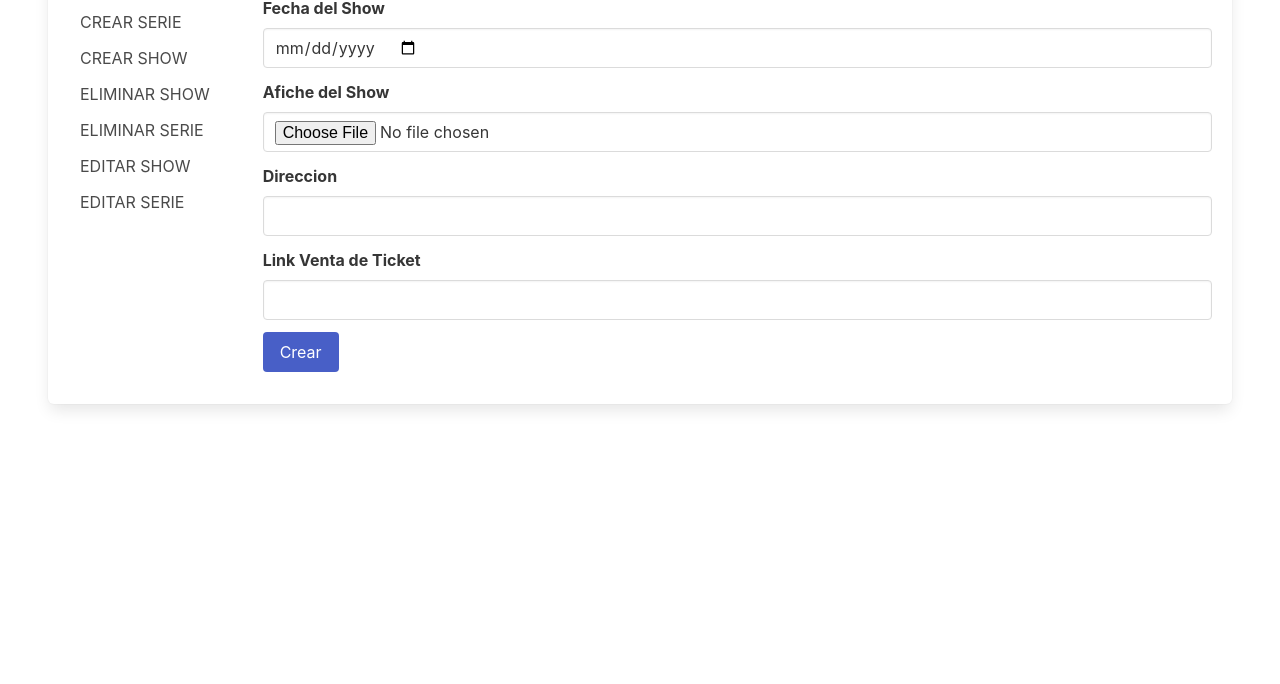
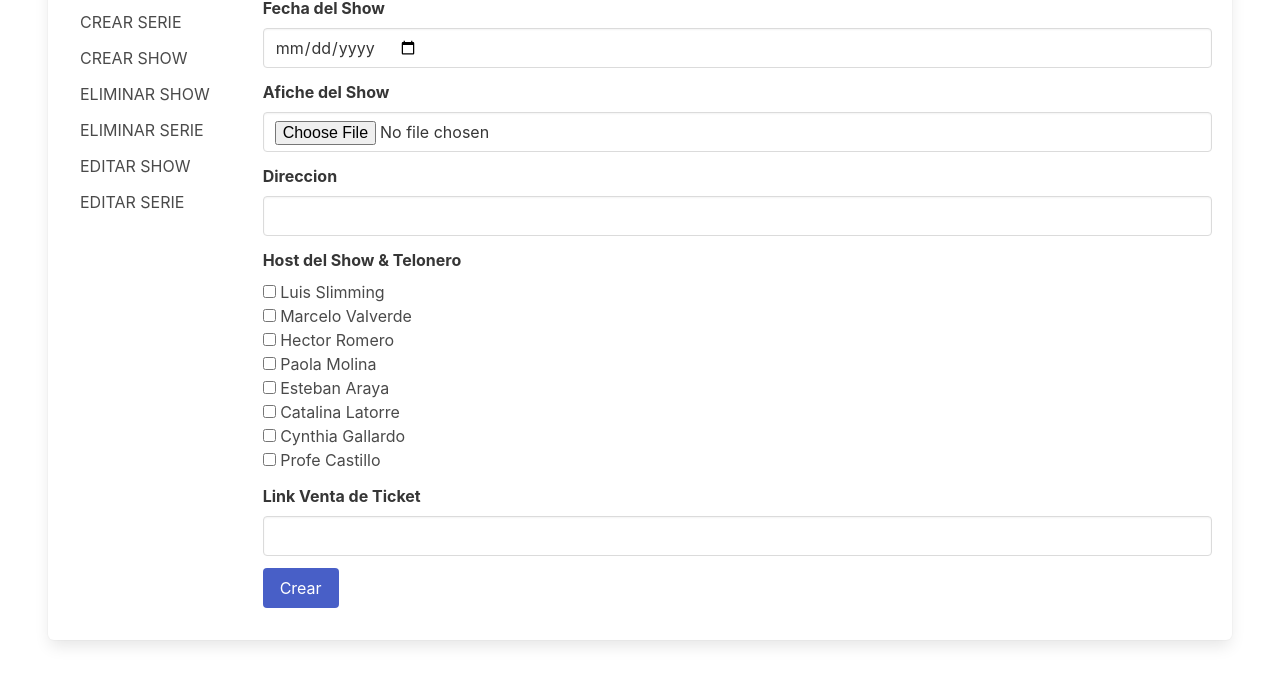
Before and after one commit to GeniusPRO271/podcast-api, a website: page public/createShow.html in a window 1280 px wide. Shown: the part 216-900 px from the top of the page. Before the commit the page ends 800 px from the top, so only its background shows below. Drawn offline with nearby package versions, Linux system fonts and the light colour scheme.

Commit message:
added members

```diff
--- a/controllers/series_controller.js
+++ b/controllers/series_controller.js
@@ -125,7 +125,8 @@ async function update(req, res) {
           console.log('deleting ', oldImagesId);
         }
         for (let index = 0; index < req.files['images[]'].length; index++) {
-          url = await UploadCloudinary(req.files['imagesMain'][0].path);
+          url = await UploadCloudinary(req.files['images[]'][index].path);
+          console.log(req.files['images[]'][index].path);
           newSample.push(url);
           console.log('uploading ', url);
         }
--- a/controllers/show_controller.js
+++ b/controllers/show_controller.js
@@ -40,9 +40,10 @@ async function getAll(req, res) {
 async function create(req, res) {
   console.log('create show');
   try {
-    const { title, showDate, location, buyticketlink } = req.body;
+    const { title, showDate, location, buyticketlink, showsHosts } = req.body;
 
     if (req.file) {
+      console.log(showsHosts);
       console.log(req.file.path);
       // If a file was uploaded, upload the file to Cloudinary and set the image URL on the new Show object
       const image_url = await UploadCloudinary(req.file.path);
@@ -56,6 +57,7 @@ async function create(req, res) {
         dominantColor,
         location,
         buyticketlink,
+        showsHosts,
       });
 
       // Save the new show data to the database
--- a/models/show_models.js
+++ b/models/show_models.js
@@ -26,6 +26,10 @@ const ShowSchema = new mongoose.Schema({
     type: String,
     required: true,
   },
+  showsHosts: {
+    type: String,
+    required: true,
+  },
 });
 
 const Show = mongoose.model('Show', ShowSchema);
--- a/public/createShow.html
+++ b/public/createShow.html
@@ -83,6 +83,83 @@
                 />
               </div>
             </div>
+            <div class="mb-3">
+              <label for="members" class="label"
+                >Host del Show & Telonero</label
+              >
+              <div>
+                <input
+                  type="checkbox"
+                  id="member1"
+                  name="members[]"
+                  value="Luis Slimming"
+                />
+                <label for="member1">Luis Slimming</label>
+              </div>
+              <div>
+                <input
+                  type="checkbox"
+                  id="member2"
+                  name="members[]"
+                  value="Marcelo Valverde"
+                />
+                <label for="member2">Marcelo Valverde</label>
+              </div>
+              <div>
+                <input
+                  type="checkbox"
+                  id="member3"
+                  name="members[]"
+                  value="Hector Romero"
+                />
+                <label for="member3">Hector Romero</label>
+              </div>
+              <div>
+                <input
+                  type="checkbox"
+                  id="member4"
+                  name="members[]"
+                  value="Paola Molina"
+                />
+                <label for="member4">Paola Molina</label>
+              </div>
+              <div>
+                <input
+                  type="checkbox"
+                  id="member5"
+                  name="members[]"
+                  value="Esteban Araya"
+                />
+                <label for="member5">Esteban Araya</label>
+              </div>
+              <div>
+                <input
+                  type="checkbox"
+                  id="member6"
+                  name="members[]"
+                  value="Catalina Latorre"
+                />
+                <label for="member6">Catalina Latorre</label>
+              </div>
+              <div>
+                <input
+                  type="checkbox"
+                  id="member7"
+                  name="members[]"
+                  value="Cynthia Gallardo"
+                />
+                <label for="member7">Cynthia Gallardo</label>
+              </div>
+              <div>
+                <input
+                  type="checkbox"
+                  id="member8"
+                  name="members[]"
+                  value="Profe Castillo"
+                />
+                <label for="member8">Profe Castillo</label>
+              </div>
+            </div>
             <div class="field">
               <label for="ticketlink" class="label">Link Venta de Ticket</label>
               <div class="control">
@@ -120,7 +197,14 @@
         const image = formData.get('image');
         const location = formData.get('location');
         const buyticketlink = formData.get('ticketlink');
-
+        const checkboxes = document.querySelectorAll(
+          'input[type="checkbox"][name="members[]"]:checked'
+        );
+        let showsHosts = [];
+        checkboxes.forEach((checkbox) => {
+          showsHosts.push(checkbox.value);
+        });
+        formData.append('showsHosts', JSON.stringify(showsHosts));
         for (const [key, value] of formData.entries()) {
           console.log(`${key}: ${value}`);
         }
```
Also changed, not shown: public/deleteShow.html (+8 -0 lines), public/editShow.html (+56 -0 lines).
